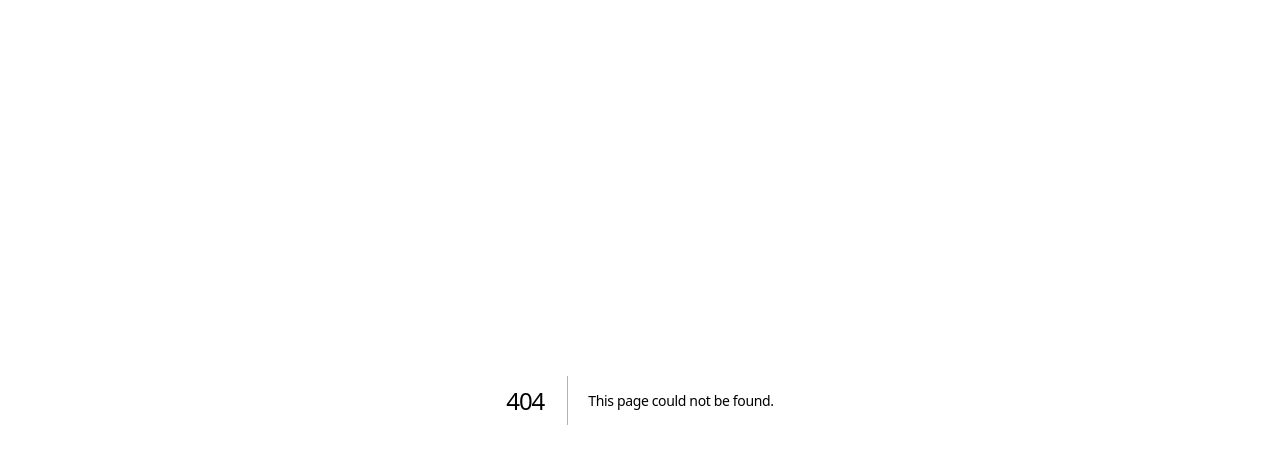
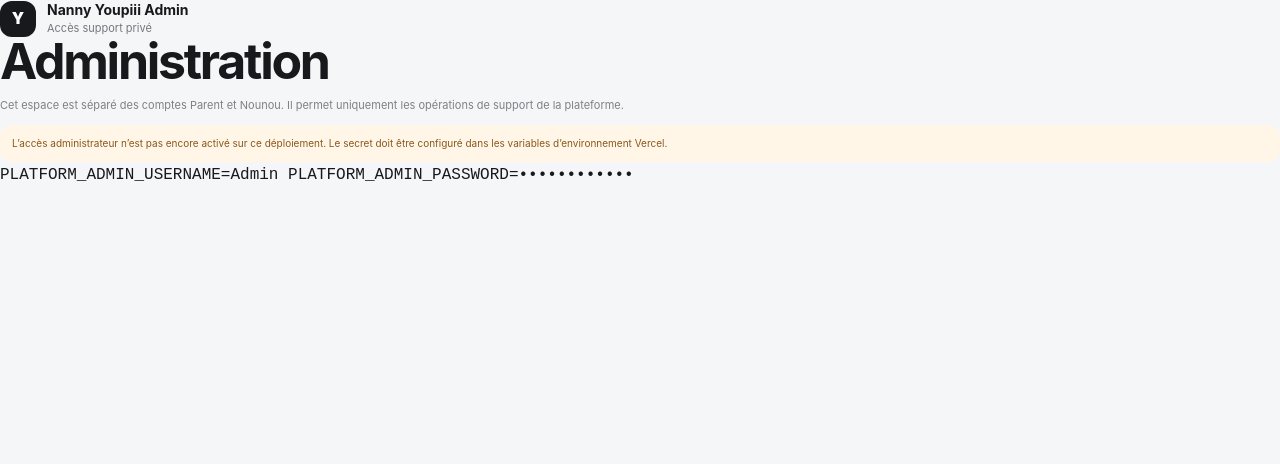
Before and after one commit to soufianemir/Nanny_Youpiii, a Next.js app: page /admin/login in a window 1280 px wide. Before the commit this address had no page. Shown: the top 464 px of the page. Built offline with nearby package versions, Linux system fonts and the light colour scheme; no server answers.

Commit message:
Admin: add private login page

```diff
--- /dev/null
+++ b/app/admin/login/page.tsx
@@ -0,0 +1,35 @@
+import { redirect } from "next/navigation";
+import {
+  currentPlatformAdmin,
+  platformAdminConfigured,
+  platformAdminPublicUsername,
+} from "@/lib/platform-admin";
+import { platformAdminLoginAction } from "./actions";
+import styles from "../admin.module.css";
+
+export const metadata = { title: "Connexion administration · Nanny Youpiii", robots: { index: false, follow: false } };
+
+export default async function AdminLoginPage({ searchParams }: { searchParams: Promise<Record<string, string | undefined>> }) {
+  const current = await currentPlatformAdmin();
+  if (current) redirect("/admin");
+  const params = await searchParams;
+  const configured = platformAdminConfigured();
+
+  return <main className={styles.page}>
+    <section className={styles.setup}>
+      <div className={styles.brand}><span className={styles.logo}>Y</span><span><strong>Nanny Youpiii Admin</strong><small>Accès support privé</small></span></div>
+      <h1>Administration</h1>
+      <p className={styles.muted}>Cet espace est séparé des comptes Parent et Nounou. Il permet uniquement les opérations de support de la plateforme.</p>
+
+      {!configured ? <>
+        <div className={styles.notice}>L’accès administrateur n’est pas encore activé sur ce déploiement. Le secret doit être configuré dans les variables d’environnement Vercel.</div>
+        <code>PLATFORM_ADMIN_USERNAME={platformAdminPublicUsername()}{"\n"}PLATFORM_ADMIN_PASSWORD=••••••••••••</code>
+      </> : <form action={platformAdminLoginAction} className={styles.form}>
+        {params.error && <div className={styles.notice}>Identifiant ou mot de passe incorrect.</div>}
+        <div className={styles.field}><label>Identifiant</label><input className={styles.input} name="username" defaultValue={platformAdminPublicUsername()} autoComplete="username" required autoFocus/></div>
+        <div className={styles.field}><label>Mot de passe</label><input className={styles.input} name="password" type="password" autoComplete="current-password" required/></div>
+        <button className={styles.buttonPrimary}>Se connecter</button>
+      </form>}
+    </section>
+  </main>;
+}
```
